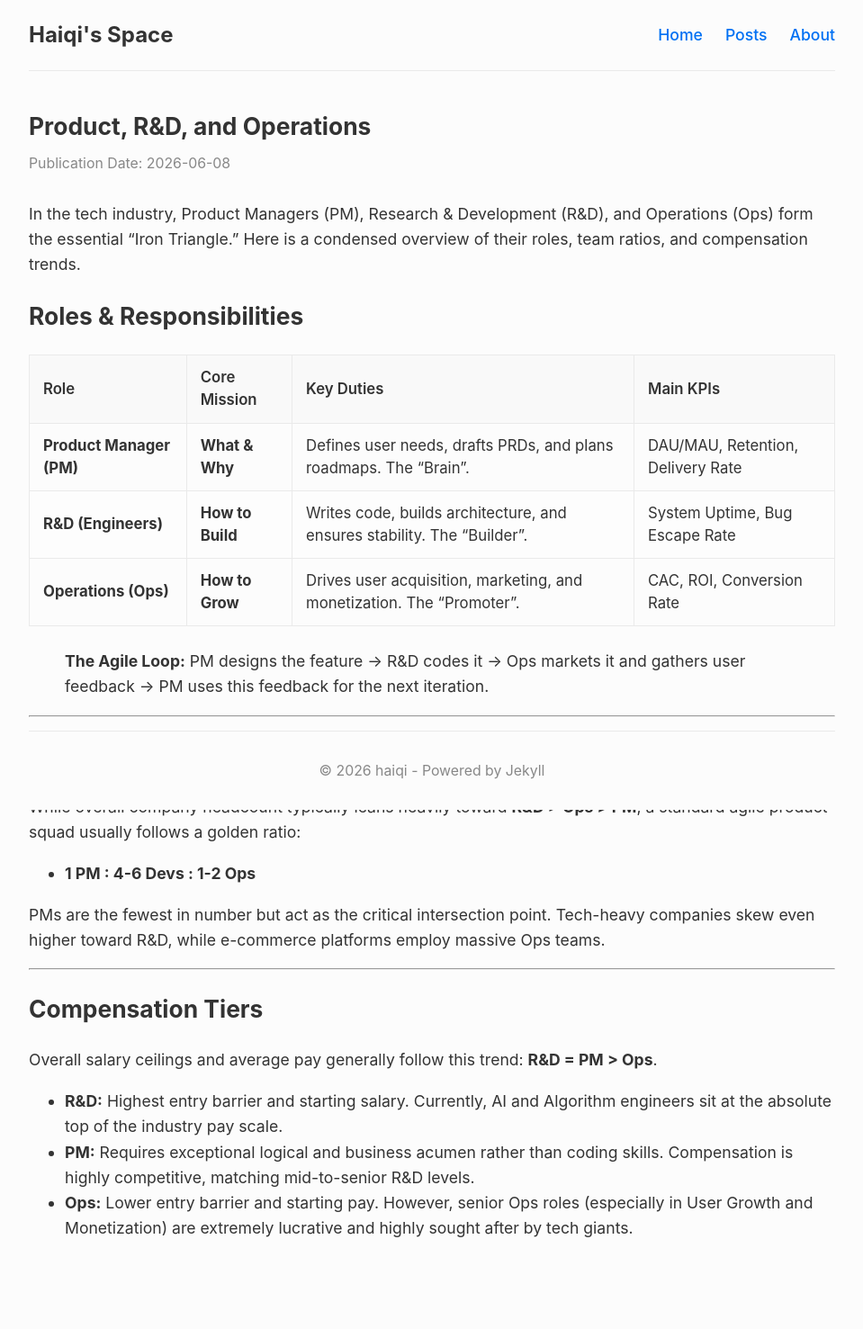
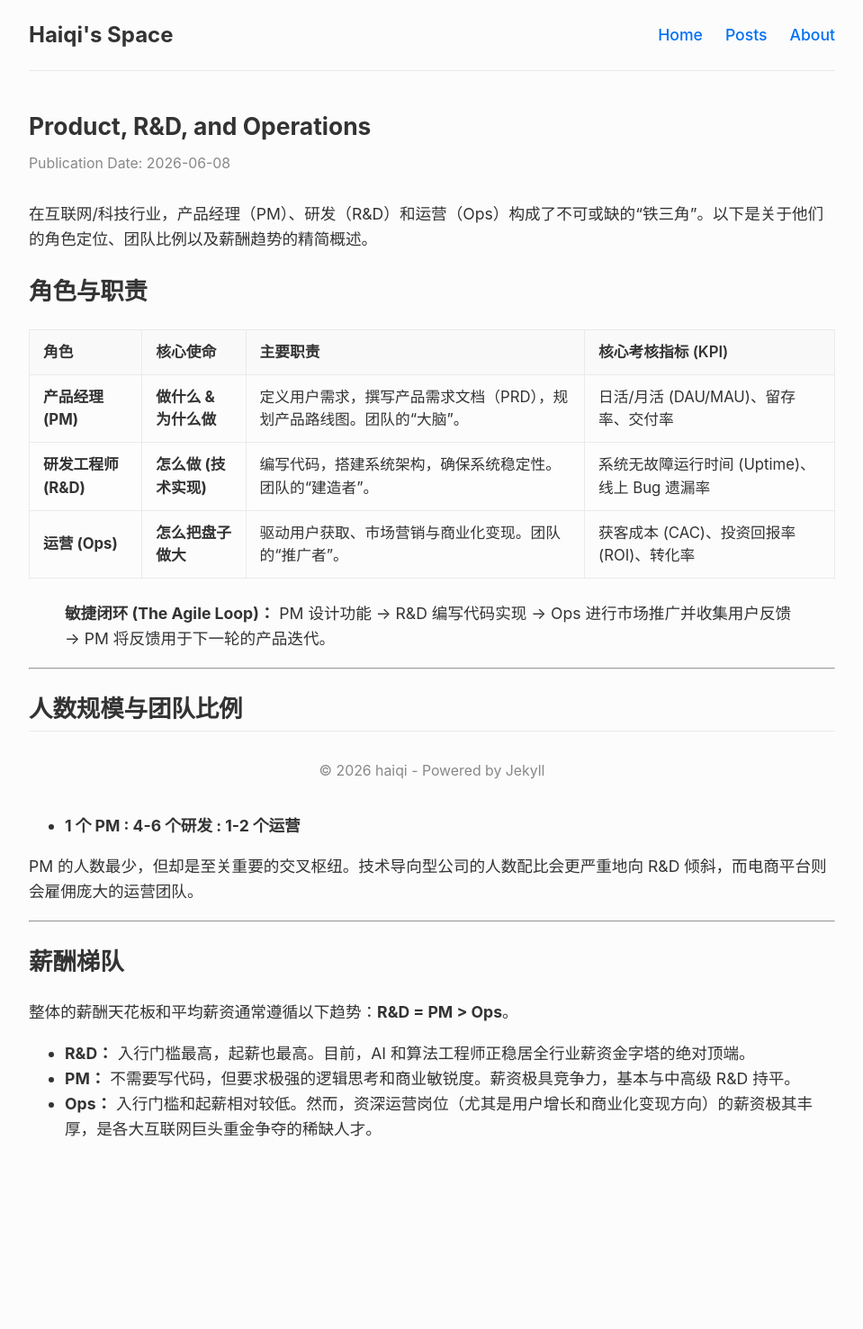
Before and after one commit to HaiqiHuang/haiqihuang.github.io, a Jekyll site: the page built from _posts/2026-06-08-post.md, in a window 1280 px wide. Shown: the whole page at 90% size, without its empty margins (160-1119 px from the left). Built offline with Jekyll 4.4.1, drawn with Linux system fonts in a browser that asks for light colours; after the commit the page ends 1367 px from its top, so only the background shows below that.

Commit message:
update some posts

```diff
--- a/_data/education.yml
+++ b/_data/education.yml
@@ -3,18 +3,18 @@
   year: Expected 2026
   details:
     - "Supervisor: Dr. Tom Crossland"
-    - "Project: 你的项目名称写在这里"
+    - "Project: Patent Novelty Checker Based on Set Theory"
 
 - degree: Master of Laws (LLM)
   school: University College London (UCL)
   year: 2025
   details:
     - "Supervisor: Prof. Matt Fisher"
-    - "Thesis: 你的论文题目写在这里"
+    - "Dissertation: The Patentability of Computer-Implemented Inventions in the UK: Predicting the Supreme Court's Verdict in Emotional Perception"
 
 - degree: Bachelor of Laws (LLB)
   school: Wuhan University
   year: 2024
   details:
     - "Supervisor: Dr. Zhai Han"
-    - "Thesis: 你的本科论文题目"
+    - "Dissertation: The Constitutional Dimensions of Chinese Data Legislation: A Central-Local Relations Perspective"
--- a/_posts/2026-06-08-post.md
+++ b/_posts/2026-06-08-post.md
@@ -2,36 +2,37 @@
 layout: post
 title: Product, R&D, and Operations
 slug: product-rd-operations
+date: 2026-06-08
 ---
 
-In the tech industry, Product Managers (PM), Research & Development (R&D), and Operations (Ops) form the essential "Iron Triangle." Here is a condensed overview of their roles, team ratios, and compensation trends.
+在互联网/科技行业，产品经理（PM）、研发（R&D）和运营（Ops）构成了不可或缺的“铁三角”。以下是关于他们的角色定位、团队比例以及薪酬趋势的精简概述。
 
-## Roles & Responsibilities
+## 角色与职责
 
-| Role | Core Mission | Key Duties | Main KPIs |
-|---|---|---|---|
-| **Product Manager (PM)** | **What & Why** | Defines user needs, drafts PRDs, and plans roadmaps. The "Brain". | DAU/MAU, Retention, Delivery Rate |
-| **R&D (Engineers)** | **How to Build** | Writes code, builds architecture, and ensures stability. The "Builder". | System Uptime, Bug Escape Rate |
-| **Operations (Ops)** | **How to Grow** | Drives user acquisition, marketing, and monetization. The "Promoter".| CAC, ROI, Conversion Rate |
+| 角色 | 核心使命 | 主要职责 | 核心考核指标 (KPI) |
+| :--- | :--- | :--- | :--- |
+| **产品经理 (PM)** | **做什么 & 为什么做** | 定义用户需求，撰写产品需求文档（PRD），规划产品路线图。团队的“大脑”。 | 日活/月活 (DAU/MAU)、留存率、交付率 |
+| **研发工程师 (R&D)** | **怎么做 (技术实现)** | 编写代码，搭建系统架构，确保系统稳定性。团队的“建造者”。 | 系统无故障运行时间 (Uptime)、线上 Bug 遗漏率 |
+| **运营 (Ops)** | **怎么把盘子做大** | 驱动用户获取、市场营销与商业化变现。团队的“推广者”。 | 获客成本 (CAC)、投资回报率 (ROI)、转化率 |
 
-> **The Agile Loop:** PM designs the feature -> R&D codes it -> Ops markets it and gathers user feedback -> PM uses this feedback for the next iteration.
+> **敏捷闭环 (The Agile Loop)：** PM 设计功能 -> R&D 编写代码实现 -> Ops 进行市场推广并收集用户反馈 -> PM 将反馈用于下一轮的产品迭代。
 
 ---
 
-## Headcount & Team Ratios
+## 人数规模与团队比例
 
-While overall company headcount typically leans heavily toward **R&D > Ops > PM**, a standard agile product squad usually follows a golden ratio:
+虽然从公司整体人数来看，通常呈现 **R&D > Ops > PM** 的趋势，但一个标准的敏捷产品小队（Squad）通常遵循以下黄金比例：
 
-* **1 PM : 4-6 Devs : 1-2 Ops**
+* **1 个 PM : 4-6 个研发 : 1-2 个运营**
 
-PMs are the fewest in number but act as the critical intersection point. Tech-heavy companies skew even higher toward R&D, while e-commerce platforms employ massive Ops teams.
+PM 的人数最少，但却是至关重要的交叉枢纽。技术导向型公司的人数配比会更严重地向 R&D 倾斜，而电商平台则会雇佣庞大的运营团队。
 
 ---
 
-## Compensation Tiers
+## 薪酬梯队
 
-Overall salary ceilings and average pay generally follow this trend: **R&D = PM > Ops**.
+整体的薪酬天花板和平均薪资通常遵循以下趋势：**R&D = PM > Ops**。
 
-* **R&D:** Highest entry barrier and starting salary. Currently, AI and Algorithm engineers sit at the absolute top of the industry pay scale.
-* **PM:** Requires exceptional logical and business acumen rather than coding skills. Compensation is highly competitive, matching mid-to-senior R&D levels.
-* **Ops:** Lower entry barrier and starting pay. However, senior Ops roles (especially in User Growth and Monetization) are extremely lucrative and highly sought after by tech giants.
+* **R&D：** 入行门槛最高，起薪也最高。目前，AI 和算法工程师正稳居全行业薪资金字塔的绝对顶端。
+* **PM：** 不需要写代码，但要求极强的逻辑思考和商业敏锐度。薪资极具竞争力，基本与中高级 R&D 持平。
+* **Ops：** 入行门槛和起薪相对较低。然而，资深运营岗位（尤其是用户增长和商业化变现方向）的薪资极其丰厚，是各大互联网巨头重金争夺的稀缺人才。
```
Also changed, not shown: _posts/2026-06-12-post.md (+11 -11 lines).
